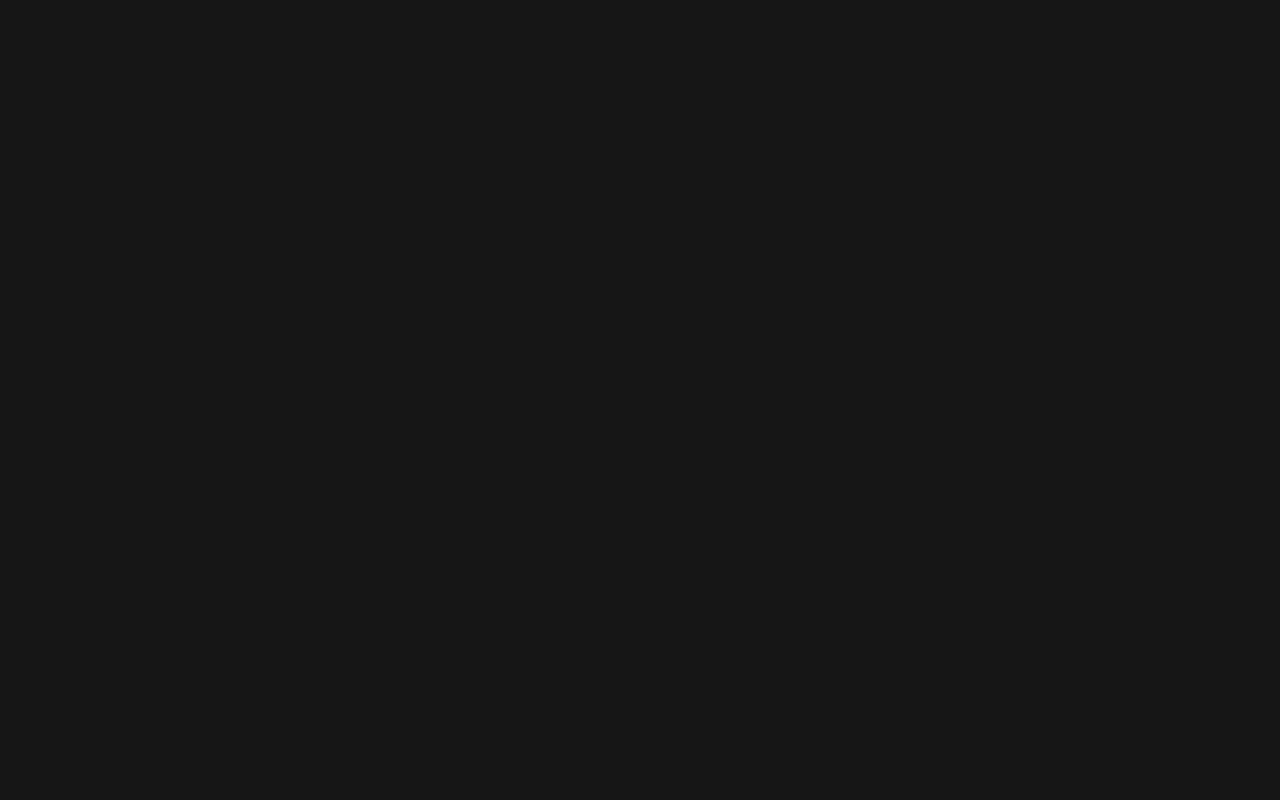
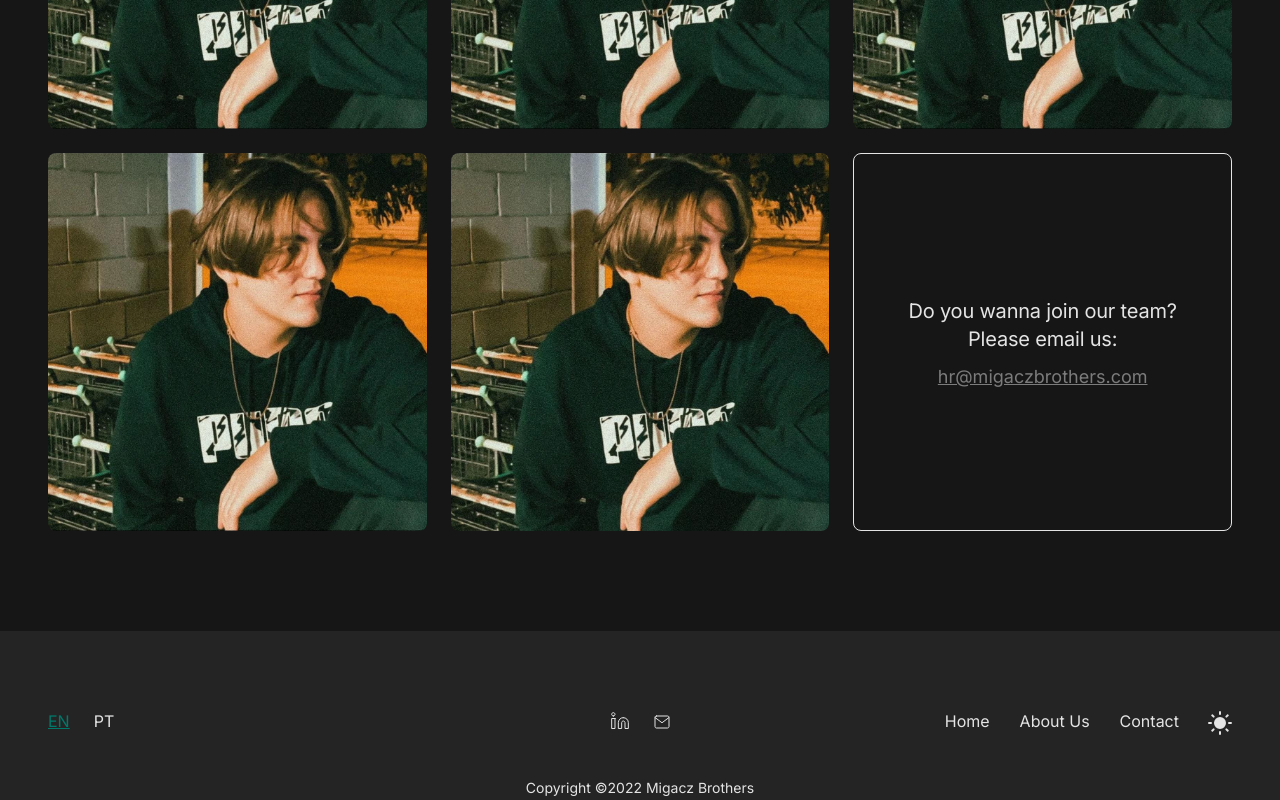
Before and after one commit to Migacz-Brothers/migacz-brothers, a Next.js app: page /about-us in a window 1280 px wide. Shown: the part 785-1585 px from the top of the page. Before the commit the page ends 800 px from the top, so only its background shows below. Built offline with nearby package versions, Linux system fonts and the light colour scheme.

Commit message:
add team invitation slide

```diff
--- a/components/AboutUs/AboutUs.tsx
+++ b/components/AboutUs/AboutUs.tsx
@@ -1,4 +1,5 @@
 import styled from 'styled-components';
+import { Members } from '.';
 import {
   GenericSection,
   GenericSectionWrapper,
@@ -18,6 +19,7 @@ const AboutUsPage = (): JSX.Element => {
           backgrounds allow us to handle projects of any size and complexity. We
           strive to exceed our clients&apos; expectations on every project.
         </Paragraph>
+        <Members />
       </AboutUsSEction>
     </GenericSectionWrapper>
   );
@@ -25,6 +27,7 @@ const AboutUsPage = (): JSX.Element => {
 
 const AboutUsSEction = styled(GenericSection)`
   text-align: center;
+  margin-top: 128px;
 `;
 
 const Title = styled.h2`
--- /dev/null
+++ b/components/AboutUs/Members/Invitation.tsx
@@ -0,0 +1,51 @@
+import Link from 'next/link';
+import styled from 'styled-components';
+
+const InvitationComponent = (): JSX.Element => {
+  return (
+    <Invitation>
+      <InvitationText>
+        Do you wanna join our team?
+        <br /> Please email us:
+      </InvitationText>
+      <CustomLink href="mailto:hr@migaczbrothers.com, pedromigacz@gmail.com?subject=Role%20application&body=Hello%2C%0AI'd%20like%20to%20apply%20for%20a%20%5Bfront%20end%2Fback%20end%2Fdesign%2Fmarketing%5D%20position%20at%20Migacz%20Brothers.%0A%0AHere's%20my%20portfolio%3A%20(remove%20if%20not%20applicable)%0AHere's%20my%20GitHub%3A%20(remove%20if%20not%20applicable)%0A%0A%5BAdd%20any%20information%20you%20deem%20important%2C%20such%20as%20years%20of%20experience%2C%20cool%20projects%20you%20have%20done%2C%20your%20availability%2C%20languages%20you%20speak%2C%20etc.%5D%0A%0AThanks%2C%0A%5BYour%20Name%5D%0A">
+        hr@migaczbrothers.com
+      </CustomLink>
+    </Invitation>
+  );
+};
+
+const Invitation = styled.li`
+  border: 1px solid var(--text-primary);
+  border-radius: var(--rounded);
+  display: flex;
+  flex-direction: column;
+  justify-content: center;
+
+  position: relative;
+`;
+
+const InvitationText = styled.p`
+  color: var(--text-primary);
+  font-size: 20px;
+  letter-spacing: -0.01em;
+  line-height: 140%;
+  margin-bottom: 13px;
+`;
+
+const CustomLink = styled(Link)`
+  color: var(--text-tertiary);
+  text-decoration: underline;
+  font-size: 18px;
+
+  ::after {
+    content: '';
+    height: 100%;
+    width: 100%;
+    position: absolute;
+    top: 0;
+    left: 0;
+  }
+`;
+
+export default InvitationComponent;
--- /dev/null
+++ b/components/AboutUs/Members/Member.tsx
@@ -0,0 +1,26 @@
+import styled from 'styled-components';
+import Image from 'next/image';
+
+import Gustavo from '../../../public/members/gustavo.jpeg';
+
+const MemberComponent = (): JSX.Element => {
+  return (
+    <Member>
+      <Image src={Gustavo} alt='Picture of member Gustavo' />
+    </Member>
+  );
+};
+
+const Member = styled.li`
+  aspect-ratio: 1/1;
+  border-radius: var(--rounded);
+  overflow: hidden;
+
+  img {
+    width: 100%;
+    height: 100%;
+    object-fit: cover;
+  }
+`;
+
+export default MemberComponent;
--- /dev/null
+++ b/components/AboutUs/Members/Members.tsx
@@ -0,0 +1,25 @@
+import styled from 'styled-components';
+import { Invitation, Member } from '.';
+
+const Members = (): JSX.Element => {
+  return (
+    <MerbersList>
+      <Member />
+      <Member />
+      <Member />
+      <Member />
+      <Member />
+      <Invitation />
+    </MerbersList>
+  );
+};
+
+const MerbersList = styled.ul`
+  display: grid;
+  grid-template-columns: 1fr 1fr 1fr;
+  grid-gap: 24px;
+
+  margin-bottom: 100px;
+`;
+
+export default Members;
--- /dev/null
+++ b/components/AboutUs/Members/index.ts
@@ -0,0 +1,3 @@
+export { default as Members } from './Members';
+export { default as Member } from './Member';
+export { default as Invitation } from './Invitation';
--- a/components/AboutUs/index.tsx
+++ b/components/AboutUs/index.tsx
@@ -1 +1,2 @@
 export { default as default } from './AboutUs';
+export { Members as Members } from './Members';
```
Also changed, not shown: public/members/gustavo.jpeg (added).
